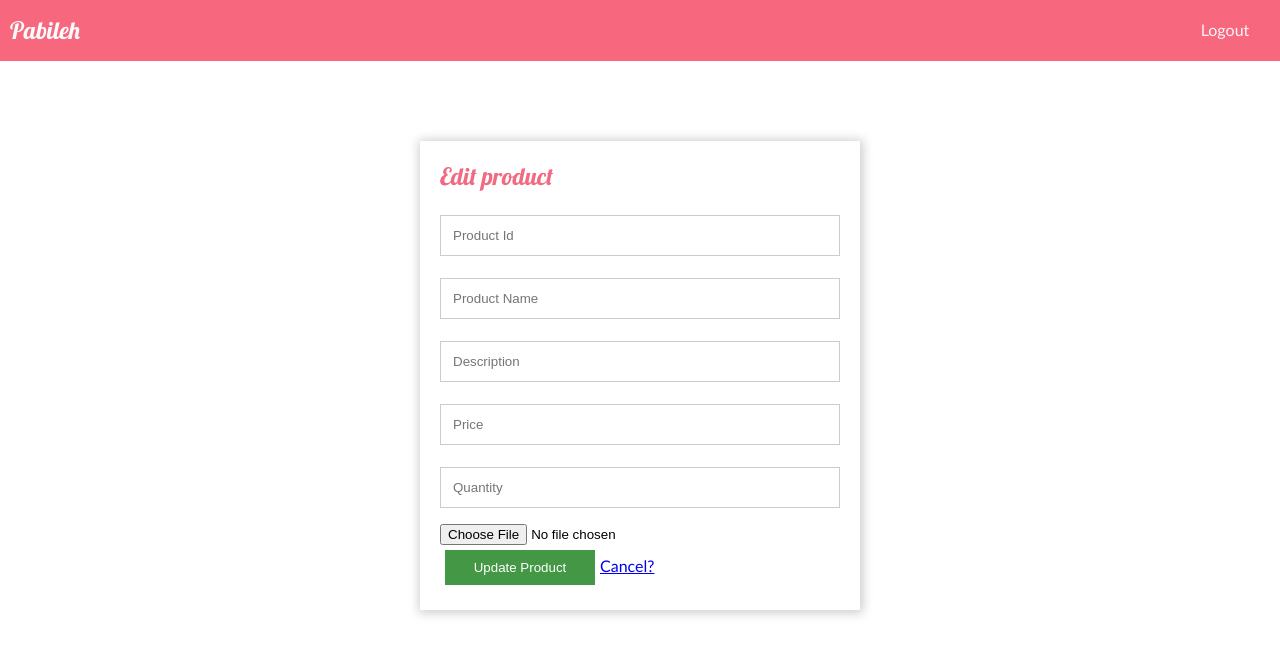
After one commit to alexjay1997/pabileh, a PHP site: page /edit_prod.php?product_ref=james in a window 1280 px wide. The commit adds this page. Shown: the top 656 px of the page. Run offline with PHP 8.4, Linux system fonts and the light colour scheme; the visitor is signed in with stand-in values (Sample User, id 1); data comes from the database, SQL or seed files in the repository; data that the repository does not hold is empty.

Commit message:
add update product

```diff
--- a/css/main.css
+++ b/css/main.css
@@ -170,3 +170,18 @@ cursor: pointer;
     color:#fff;
     border:none;
 }
+.edit-prod-btn{
+text-decoration: none;
+color:white;
+padding:7px;
+background: #2da2d9;
+
+}
+.delete-prod-btn{
+    text-decoration: none;
+    color:white;
+    padding:7px;
+
+    background: #e21a3b;
+
+    }
--- /dev/null
+++ b/edit_prod.php
@@ -0,0 +1,77 @@
+<?php
+session_start();
+if(isset($_SESSION['id']) && $_SESSION['id']== true){
+}
+else{
+header('location:../index.php');
+}
+include_once 'includes/select.class.php';
+$current_seller_id = $_SESSION['id'];
+$ref_product_id = $_GET['product_ref'];
+
+// include 'includes/select.class.php';
+$conn_edit_products = new Select_class();
+
+$select_edit = $conn_edit_products->select_edit_product($ref_product_id);
+
+$row=mysqli_fetch_array($select_edit);
+?>
+
+<!DOCTYPE html>
+<html lang="en">
+<head>
+    <meta charset="UTF-8">
+    <meta name="viewport" content="width=device-width, initial-scale=1.0">
+    <link rel="stylesheet" href="css/main.css"/>
+    <link href='https://fonts.googleapis.com/css?family=Lobster' rel='stylesheet'>
+    <script src="https://ajax.googleapis.com/ajax/libs/jquery/3.5.1/jquery.min.js"></script>
+    <title>pabileh | Edit products</title>
+    <style>
+    th{
+        background:#f4536f;
+        color:white;
+        font-weight:600;
+    }
+    th,td{
+        padding:10px;
+        border:1px solid #eee;
+        text-align:center;
+        font-family:calibri;
+
+    }
+    </style>
+</head>
+<body>
+<div class="page-container">
+    <div class="top-header">
+        <div class="logo">
+            <h2>Pabileh</h2>
+            </div>
+            <div class="nav-login">
+            <nav class="main-nav">
+                <ul>
+                <li><a href="logout.php" id="login">Logout</a></li>
+                </ul>
+            </nav>
+        </div>
+    </div>
+
+    <div class="add_new_product_form" style="max-width:400px;box-shadow:1px 1px 10px 2px #ccc;padding:20px;margin:80px auto;">
+        <h2 style="color:#f16a81;">Edit product</h2><br>
+
+        <form action="functions/update_prod.func.php?prod_ref=<?php echo $row['id'];?>" method="post" enctype="multipart/form-data">
+        <input type="text" name="Prod_id" placeholder="Product Id" value="<?php echo $row['product_id'];?>"require/>
+        <input type="text" name="Product_name" placeholder="Product Name" value="<?php echo $row['product_name'];?>" require/>
+        <input type="text" name="Product_description" placeholder="Description" value="<?php echo $row['description'];?>" require/>
+        <input type="number" name="Product_price" placeholder="Price" value="<?php echo $row['price'];?>" require/>
+        <input type="text" name="Product_quantity" placeholder="Quantity" value="<?php echo $row['quantity'];?>" require/>
+        <input type="file" name="Product_image" placeholder="Product Image" value="Product Image" require/>
+
+        <input type="submit" name="update-prod-btn" value="Update Product" class="updateproduct-btn btn-add"><a href="seller.page.php" >Cancel?</a>
+
+        </form>
+    </div>
+
+</div>
+</body>
+</html>
--- a/includes/dbh.inc.php
+++ b/includes/dbh.inc.php
@@ -8,7 +8,7 @@ class Database{
     protected function db_connect(){
         $this->dbhost ="localhost";
         $this->dbuser="root";
-        $this->dbpass="";
+        $this->dbpass="123";
         $this->dbname="db_pabili";
 
      $this->connection = new mysqli($this->dbhost,$this->dbuser,$this->dbpass,$this->dbname);
--- a/includes/select.class.php
+++ b/includes/select.class.php
@@ -56,6 +56,13 @@ include_once 'dbh.inc.php';
         return $result;
     }
 
+    public function select_edit_product($ref_product_id){
+
+        $query ="Select * from tbl_products where id ='$ref_product_id'";
+        $result=mysqli_query($this->connection,$query);
+        return $result;
+    }
+
 
 
 
--- a/index.php
+++ b/index.php
@@ -125,7 +125,7 @@
     <h2 style="color:#ff8096;">Sign-In Seller</h2>
 
         <input type="text" name="username" placeholder="Username"/>
-        <input type="text" name="password" placeholder="Password"/>
+        <input type="password" name="password" placeholder="Password"/>
         <input type="submit" name="login-seller" value="Sign-In" class="login-btn"><a href="#" id="login-customer">Customer?</a>
 
         </form>
```
Also changed, not shown: functions/update_prod.func.php (added, +37 -0 lines), includes/create.class.php (+9 -0 lines), seller.page.php (+10 -6 lines).
